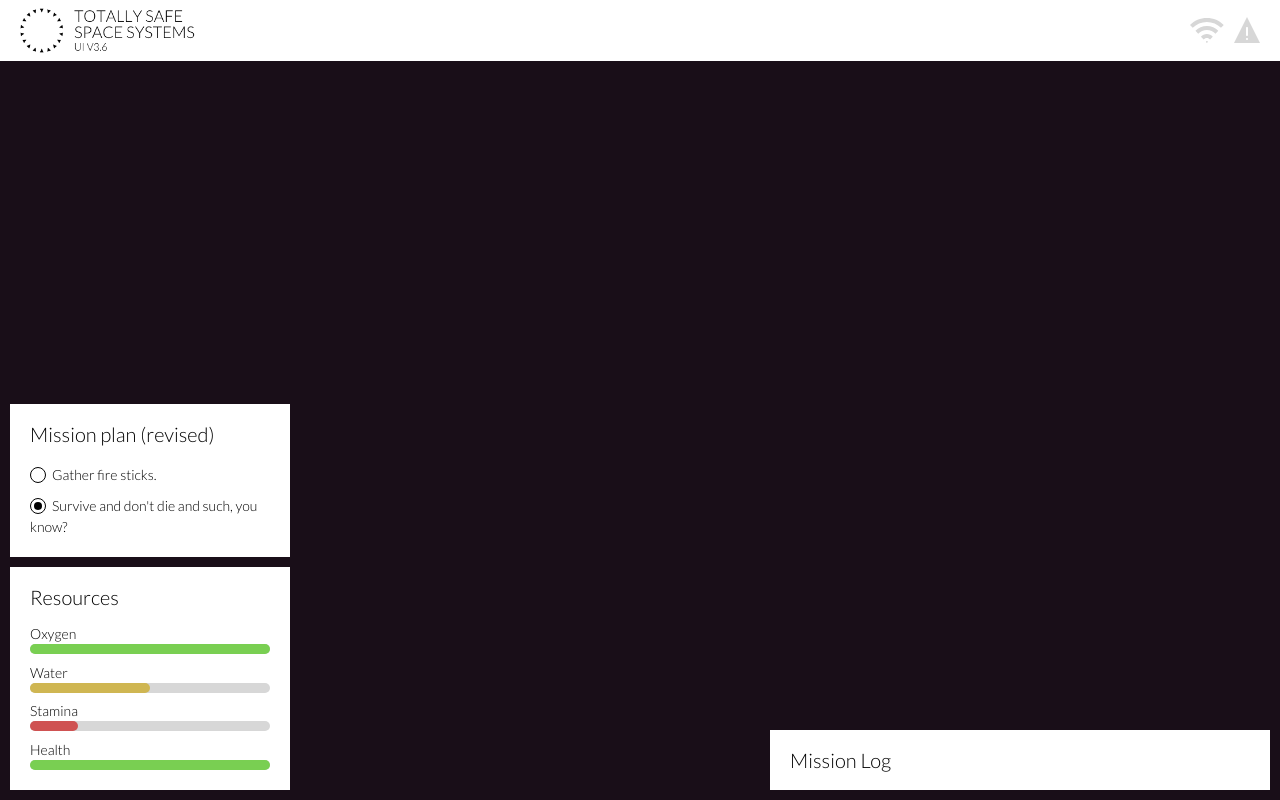
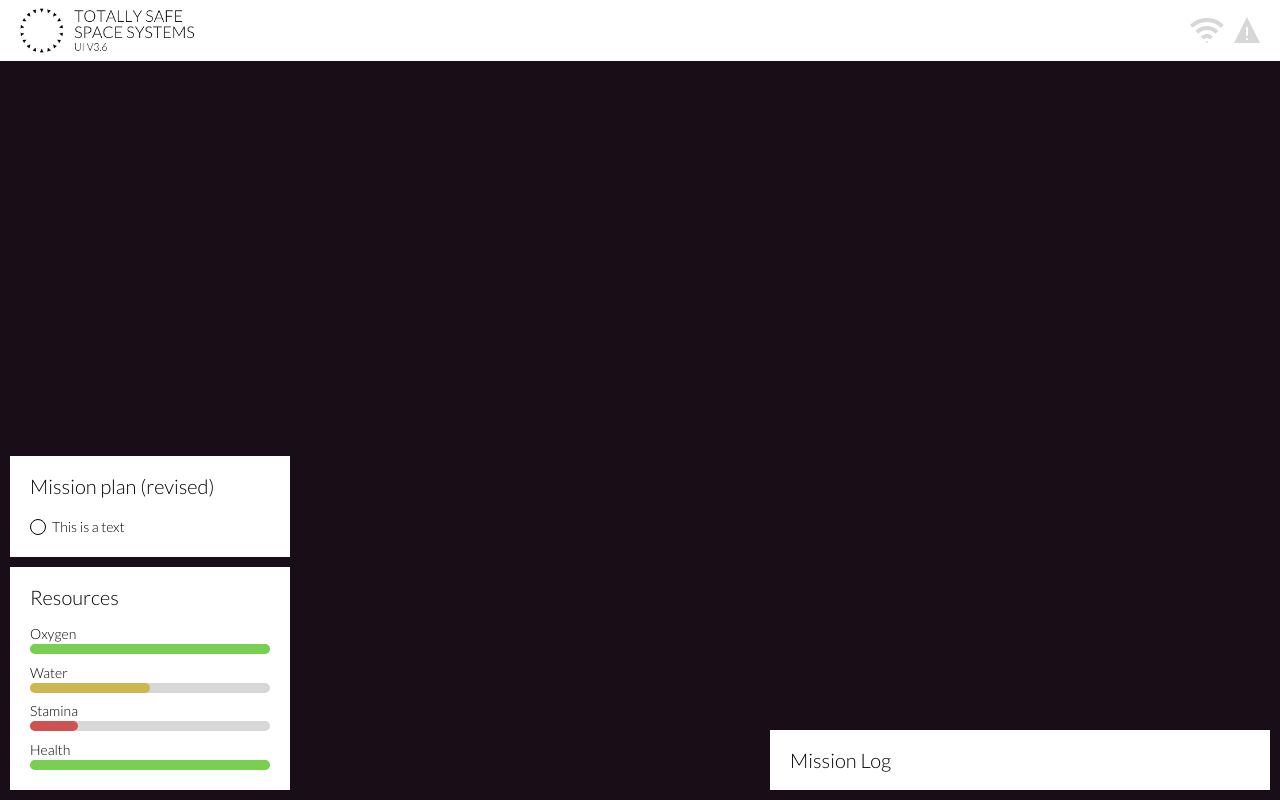
Before and after one commit to tim9009/ld45, a Vue app: page / in a window 1280 px wide. Built offline with nearby package versions, Linux system fonts and the light colour scheme.

Commit message:
Add task.

```diff
--- a/src/components/GameUIProgression.vue
+++ b/src/components/GameUIProgression.vue
@@ -1,21 +1,26 @@
 <template>
   <div class="GameUIProgression UIpanel">
     <h1 class="UIpanel__title">Mission plan (revised)</h1>
-    <div class="GameUIProgression__task">
-      <div class="GameUIProgression__task__checkbox"></div>
-      <h2 class="GameUIProgression__task__text">Gather fire sticks.</h2>
-    </div>
-
-    <div class="GameUIProgression__task">
-      <div class="GameUIProgression__task__checkbox checked"></div>
-      <h2 class="GameUIProgression__task__text">Survive and don't die and such, you know?</h2>
-    </div>
+    <GameUIProgressionTask v-for="task in tasks" v-bind:key="task.id" v-bind:checked="task.checked" v-bind:text="task.text"/>
   </div>
 </template>
 
 <script>
+  import GameUIProgressionTask from './GameUIProgressionTask.vue'
   export default {
-    name: 'GameUIProgression'
+    name: 'GameUIProgression',
+    components: {
+      GameUIProgressionTask
+    },
+    data() {
+      return {
+        tasks: [{
+          id: 0,
+          checked: false,
+          text: 'This is a text'
+        }]
+      }
+    }
   }
 </script>
 
--- /dev/null
+++ b/src/components/GameUIProgressionTask.vue
@@ -0,0 +1,17 @@
+<template>
+  <div class="GameUIProgression__task">
+    <div class="GameUIProgression__task__checkbox" v-bind:class="checked ? 'checked' : ''"></div>
+    <h2 class="GameUIProgression__task__text">{{ text }}</h2>
+  </div>
+</template>
+
+<script>
+  export default {
+    name: 'GameUIProgressionTask',
+    props: ['checked', 'text']
+  }
+</script>
+
+<style lang="scss">
+  @import '../styles/components/GameUIProgressionTask';
+</style>
--- a/src/styles/components/_GameUIProgression.scss
+++ b/src/styles/components/_GameUIProgression.scss
@@ -1,38 +1,4 @@
 .GameUIProgression {
 	width: 280px;
 	margin-bottom: 10px;
-
-	&__task {
-		margin-bottom: 10px;
-
-		&__checkbox {
-			width: 16px;
-			height: 16px;
-			display: inline-block;
-			position: relative;
-			margin-right: 6px;
-			margin-bottom: -3px;
-			border: solid 1px #000;
-			border-radius: 100%;
-
-			&.checked:after {
-				content: '';
-				width: 8px;
-				height: 8px;
-				display: block;
-				border-radius: 100%;
-				position: relative;
-				top: 50%;
-				left: 50%;
-				transform: translateY(-50%) translateX(-50%);
-				background-color: #000;
-			}
-		}
-
-		&__text {
-			display: inline;
-			font-size: $bodyFontSize;
-		}
-
-	}
 }
--- /dev/null
+++ b/src/styles/components/_GameUIProgressionTask.scss
@@ -0,0 +1,32 @@
+.GameUIProgression__task {
+	margin-bottom: 10px;
+
+	&__checkbox {
+		width: 16px;
+		height: 16px;
+		display: inline-block;
+		position: relative;
+		margin-right: 6px;
+		margin-bottom: -3px;
+		border: solid 1px #000;
+		border-radius: 100%;
+
+		&.checked:after {
+			content: '';
+			width: 8px;
+			height: 8px;
+			display: block;
+			border-radius: 100%;
+			position: relative;
+			top: 50%;
+			left: 50%;
+			transform: translateY(-50%) translateX(-50%);
+			background-color: #000;
+		}
+	}
+
+	&__text {
+		display: inline;
+		font-size: $bodyFontSize;
+	}
+}
```
